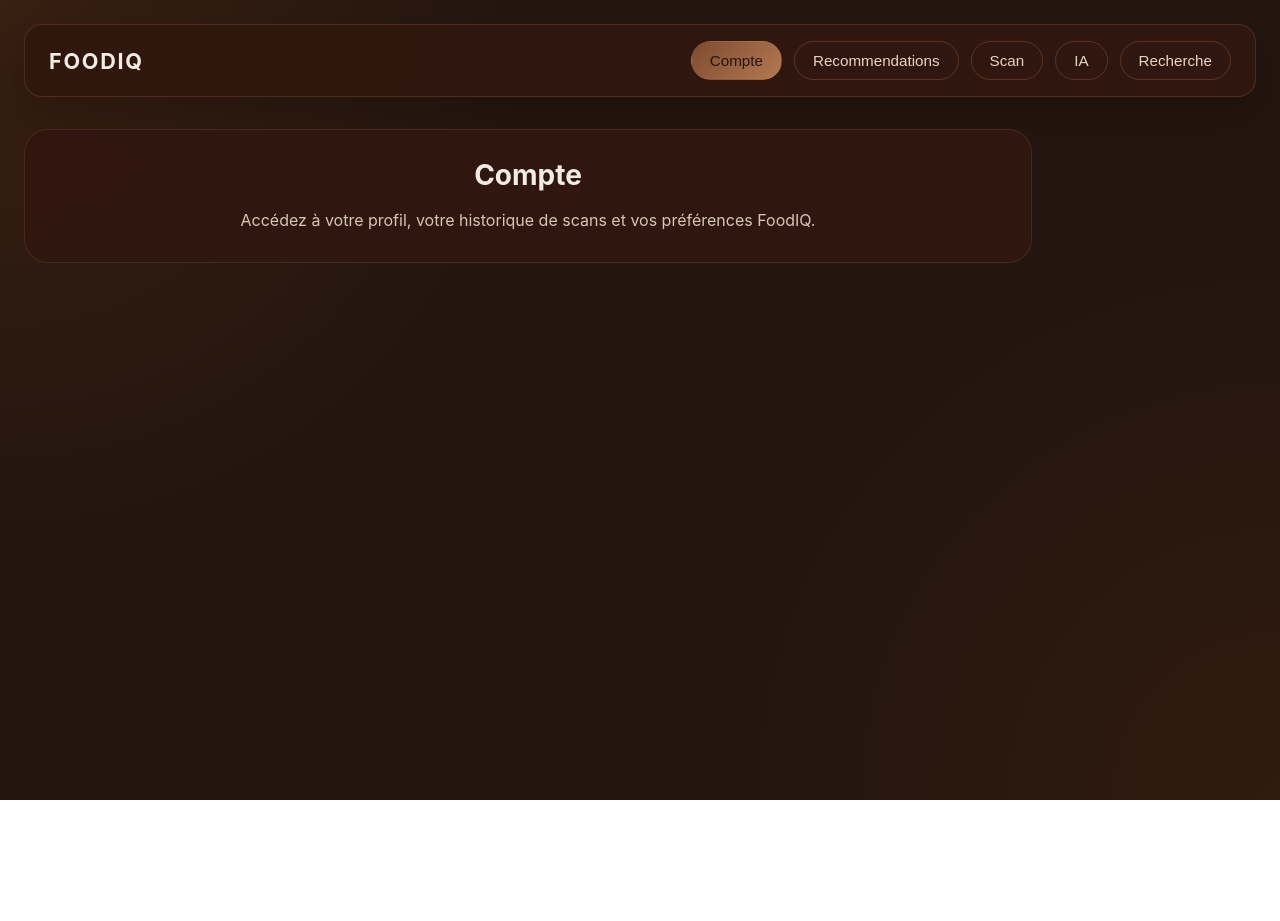
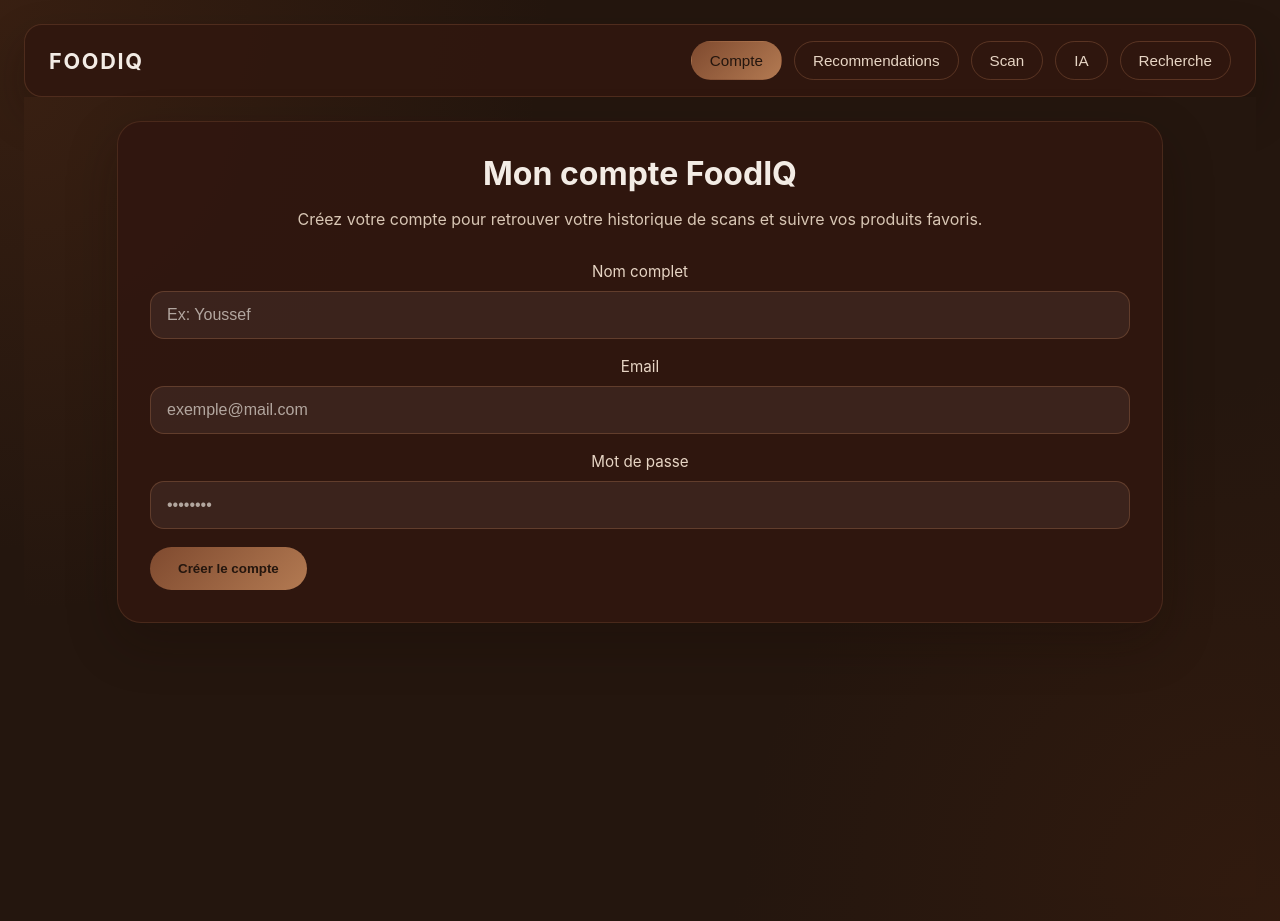
Before and after one commit to Rayan-bdo/FoodIQ, a React (Create React App) app in the folder frontend/: page / in a window 1280 px wide. Both pictures are taken after a click on the button "Compte". Before the commit the page ends 800 px from the top, so only its background shows below. Built offline with nearby package versions, Linux system fonts and the light colour scheme.

Commit message:
compte v1

```diff
--- a/frontend/src/components/compte/compte.css
+++ b/frontend/src/components/compte/compte.css
@@ -0,0 +1,192 @@
+.compte-shell {
+  min-height: 100vh;
+  background: radial-gradient(circle at top left, rgba(120, 61, 30, 0.24), transparent 35%),
+    radial-gradient(circle at bottom right, rgba(89, 39, 14, 0.24), transparent 35%),
+    #24160e;
+  color: #f3ece5;
+  padding: 24px;
+  display: flex;
+  justify-content: center;
+  align-items: flex-start;
+  box-sizing: border-box;
+}
+
+.compte-card {
+  width: min(100%, 980px);
+  background: rgba(48, 23, 15, 0.94);
+  border: 1px solid rgba(170, 110, 75, 0.22);
+  border-radius: 24px;
+  padding: 32px;
+  box-shadow: 0 20px 50px rgba(20, 12, 8, 0.28);
+}
+
+.compte-heading h1 {
+  margin: 0;
+  font-size: 2rem;
+  color: #f3ece5;
+}
+
+.compte-heading p {
+  margin: 12px 0 0;
+  color: #d8c6b4;
+  line-height: 1.8;
+}
+
+.compte-form {
+  display: grid;
+  gap: 18px;
+  margin-top: 28px;
+}
+
+.compte-field {
+  display: flex;
+  flex-direction: column;
+  gap: 10px;
+  color: #e7d5c4;
+}
+
+.compte-field span {
+  font-size: 0.95rem;
+}
+
+.compte-field input {
+  background: rgba(255, 255, 255, 0.06);
+  border: 1px solid rgba(170, 110, 75, 0.35);
+  color: #f3ece5;
+  font-size: 1rem;
+  padding: 14px 16px;
+  border-radius: 14px;
+  outline: none;
+}
+
+.compte-field input::placeholder {
+  color: rgba(243, 236, 229, 0.65);
+}
+
+.compte-field input:focus {
+  border-color: rgba(190, 128, 87, 0.9);
+  box-shadow: 0 0 0 4px rgba(190, 128, 87, 0.12);
+}
+
+.compte-button {
+  width: fit-content;
+  background: linear-gradient(135deg, #7f4a2f 0%, #b37a52 100%);
+  color: #24160e;
+  border: none;
+  border-radius: 999px;
+  padding: 14px 28px;
+  font-weight: 700;
+  cursor: pointer;
+  transition: transform 0.2s ease, box-shadow 0.2s ease;
+}
+
+.compte-button:hover {
+  transform: translateY(-1px);
+  box-shadow: 0 16px 30px rgba(124, 72, 46, 0.22);
+}
+
+.compte-button.logout {
+  margin-top: 24px;
+  background: #6b2f1d;
+  color: #f3ece5;
+}
+
+.compte-button.logout:hover {
+  background: #843d28;
+}
+
+.compte-info {
+  margin-top: 28px;
+}
+
+.compte-summary {
+  display: flex;
+  align-items: center;
+  justify-content: space-between;
+  gap: 16px;
+}
+
+.compte-summary h2 {
+  margin: 0;
+  color: #f3ece5;
+}
+
+.compte-summary p {
+  margin: 10px 0 0;
+  color: #d8c6b4;
+  line-height: 1.7;
+}
+
+.compte-badge {
+  display: inline-flex;
+  align-items: center;
+  justify-content: center;
+  padding: 10px 16px;
+  border-radius: 999px;
+  background: #b37a52;
+  color: #24160e;
+  font-weight: 700;
+}
+
+.history-wrapper {
+  margin-top: 30px;
+}
+
+.history-wrapper h3 {
+  margin: 0 0 18px;
+  color: #f3ece5;
+}
+
+.history-list {
+  list-style: none;
+  margin: 0;
+  padding: 0;
+  display: grid;
+  gap: 14px;
+}
+
+.history-item {
+  display: flex;
+  justify-content: space-between;
+  gap: 20px;
+  padding: 18px 22px;
+  border-radius: 18px;
+  background: rgba(255, 255, 255, 0.06);
+  border: 1px solid rgba(170, 110, 75, 0.18);
+}
+
+.history-item strong {
+  color: #f8f0e8;
+}
+
+.history-item p {
+  margin: 6px 0 0;
+  color: #d8c6b4;
+  font-size: 0.95rem;
+}
+
+.history-item span {
+  color: #e7d5c4;
+  font-weight: 700;
+  white-space: nowrap;
+}
+
+@media (max-width: 720px) {
+  .compte-shell {
+    padding: 18px;
+  }
+
+  .compte-card {
+    padding: 24px;
+  }
+
+  .compte-summary {
+    flex-direction: column;
+    align-items: flex-start;
+  }
+
+  .history-item {
+    flex-direction: column;
+    align-items: flex-start;
+  }
+}
--- a/frontend/src/components/compte/compte.jsx
+++ b/frontend/src/components/compte/compte.jsx
@@ -0,0 +1,113 @@
+import React, { useState } from 'react';
+import './compte.css';
+
+const initialHistory = [
+  { id: 1, product: 'Céréales bio', date: '2026-03-28', score: 'Sain', price: '2,50€' },
+  { id: 2, product: 'Yaourt nature', date: '2026-03-29', score: 'Bon', price: '1,20€' },
+  { id: 3, product: 'Boisson cola', date: '2026-03-30', score: 'Médiocre', price: '1,80€' },
+];
+
+function Compte() {
+  const [name, setName] = useState('');
+  const [email, setEmail] = useState('');
+  const [password, setPassword] = useState('');
+  const [accountCreated, setAccountCreated] = useState(false);
+  const [history, setHistory] = useState([]);
+
+  const handleSubmit = (event) => {
+    event.preventDefault();
+    if (!name.trim() || !email.trim() || !password.trim()) {
+      return;
+    }
+    setAccountCreated(true);
+    setHistory(initialHistory);
+  };
+
+  const handleLogout = () => {
+    setName('');
+    setEmail('');
+    setPassword('');
+    setAccountCreated(false);
+    setHistory([]);
+  };
+
+  return (
+    <div className="compte-shell">
+      <div className="compte-card">
+        <div className="compte-heading">
+          <h1>Mon compte FoodIQ</h1>
+          <p>Créez votre compte pour retrouver votre historique de scans et suivre vos produits favoris.</p>
+        </div>
+
+        {!accountCreated ? (
+          <form className="compte-form" onSubmit={handleSubmit}>
+            <label className="compte-field">
+              <span>Nom complet</span>
+              <input
+                type="text"
+                value={name}
+                onChange={(e) => setName(e.target.value)}
+                placeholder="Ex: Youssef"
+              />
+            </label>
+
+            <label className="compte-field">
+              <span>Email</span>
+              <input
+                type="email"
+                value={email}
+                onChange={(e) => setEmail(e.target.value)}
+                placeholder="exemple@mail.com"
+              />
+            </label>
+
+            <label className="compte-field">
+              <span>Mot de passe</span>
+              <input
+                type="password"
+                value={password}
+                onChange={(e) => setPassword(e.target.value)}
+                placeholder="••••••••"
+              />
+            </label>
+
+            <button className="compte-button" type="submit">
+              Créer le compte
+            </button>
+          </form>
+        ) : (
+          <div className="compte-info">
+            <div className="compte-summary">
+              <div>
+                <h2>Bienvenue, {name}</h2>
+                <p>Votre compte est créé et votre historique de scans est prêt.</p>
+              </div>
+              <span className="compte-badge">Actif</span>
+            </div>
+
+            <button className="compte-button logout" type="button" onClick={handleLogout}>
+              Se déconnecter
+            </button>
+
+            <div className="history-wrapper">
+              <h3>Historique des scans</h3>
+              <ul className="history-list">
+                {history.map((item) => (
+                  <li key={item.id} className="history-item">
+                    <div>
+                      <strong>{item.product}</strong>
+                      <p>{item.date} · {item.score}</p>
+                    </div>
+                    <span>{item.price}</span>
+                  </li>
+                ))}
+              </ul>
+            </div>
+          </div>
+        )}
+      </div>
+    </div>
+  );
+}
+
+export default Compte;
--- a/frontend/src/components/navbar.css/navbar.jsx
+++ b/frontend/src/components/navbar.css/navbar.jsx
@@ -1,5 +1,6 @@
 import React, { useState } from 'react';
 import './navbar.css';
+import Compte from '../compte/compte';
 
 const tabs = [
   { id: 'compte', label: 'Compte' },
@@ -10,7 +11,6 @@ const tabs = [
 ];
 
 const descriptions = {
-  compte: 'Accédez à votre profil, votre historique de scans et vos préférences FoodIQ.',
   recommendations: 'Recevez des recommandations personnalisées pour des choix alimentaires plus sains.',
   scan: 'Scannez un code-barres pour obtenir immédiatement les informations nutritionnelles du produit.',
   ia: 'Posez vos questions à l’assistant intelligent pour mieux comprendre la qualité nutritionnelle.',
@@ -39,10 +39,14 @@ function Navbar() {
         </ul>
       </nav>
 
-      <section className="navbar-content">
-        <h2>{tabs.find((tab) => tab.id === activeTab)?.label}</h2>
-        <p>{descriptions[activeTab]}</p>
-      </section>
+      {activeTab === 'compte' ? (
+        <Compte />
+      ) : (
+        <section className="navbar-content">
+          <h2>{tabs.find((tab) => tab.id === activeTab)?.label}</h2>
+          <p>{descriptions[activeTab]}</p>
+        </section>
+      )}
     </div>
   );
 }
```
